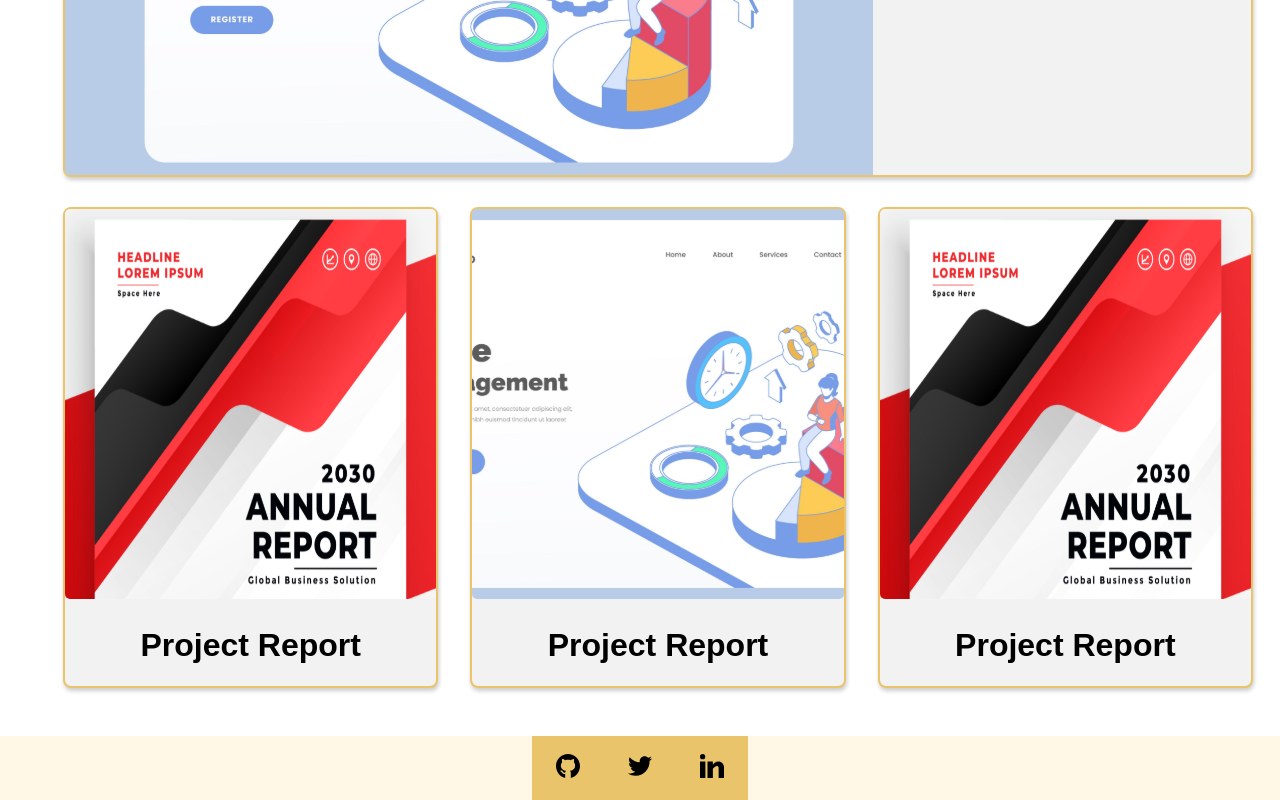
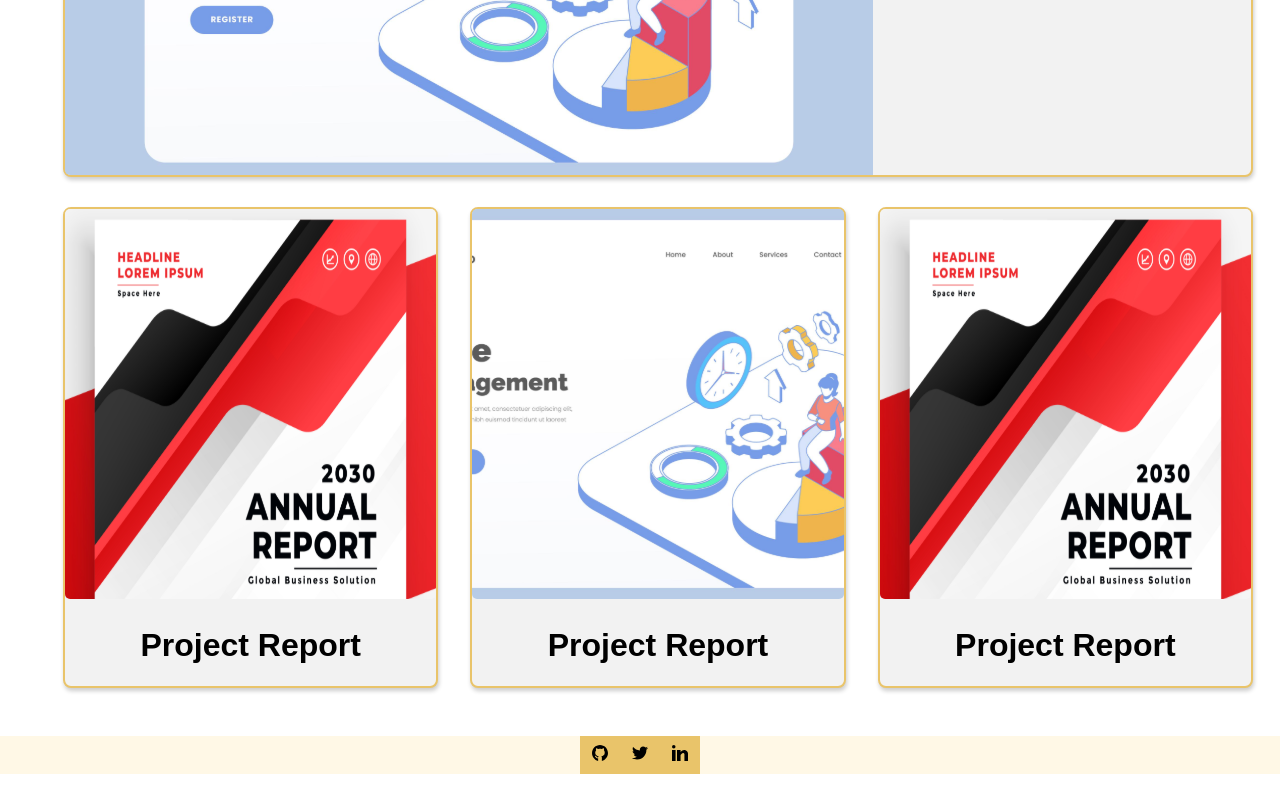
Before and after one commit to rodrigoachilles/portfolio, a Next.js app: page / in a window 1280 px wide. Shown: the part 1254-2054 px from the top of the page. After the commit the page ends 2028 px from the top, so only its background shows below. Built offline with nearby package versions, Linux system fonts and the light colour scheme; a web font is replaced by a local one.

Commit message:
refactor(components): ajustando o layout do projeto e corrigindo pequenos erros
Ajustes pontuais para melhorar a qualidade do código do projeto

```diff
--- a/src/components/commons/Card/index.jsx
+++ b/src/components/commons/Card/index.jsx
@@ -100,10 +100,15 @@ export default function Card({
   );
 }
 
+Card.defaultProps = {
+  description: '',
+  highlighted: false,
+};
+
 Card.propTypes = {
   header: PropTypes.string.isRequired,
-  description: PropTypes.string.isRequired,
+  description: PropTypes.string,
   // eslint-disable-next-line react/forbid-prop-types
   image: PropTypes.object.isRequired,
-  highlighted: PropTypes.bool.isRequired,
+  highlighted: PropTypes.bool,
 };
--- a/src/components/commons/Footer/index.jsx
+++ b/src/components/commons/Footer/index.jsx
@@ -11,21 +11,11 @@ const FooterWrapper = styled.footer`
   background: ${({ theme }) => theme.colors.secondary.main.color};
 `;
 
-// const FooterIconWrapper = styled.div`
-//   display:flex;
-//   flex:1;
-//   flex-wrap:wrap;
-//   flex-flow: center;
-//   flex-direction:row;
-//   justify-content:center;
-//   background: ${({ theme }) => theme.colors.primary.main.color};
-// `;
-
 const FooterIcon = styled.div`
-  padding-top: 18px;
-  padding-right: 24px;
-  padding-bottom: 18px;
-  padding-left: 24px;
+  padding-top: 9px;
+  padding-right: 12px;
+  padding-bottom: 9px;
+  padding-left: 12px;
   background-color: ${({ theme }) => theme.colors.primary.main.color};
 `;
 
@@ -39,8 +29,8 @@ export default function Footer(props) {
           <img
             alt="github"
             src="images/github.svg"
-            width="24px"
-            height="24px"
+            width="16px"
+            height="16px"
           />
         </a>
       </FooterIcon>
@@ -50,8 +40,8 @@ export default function Footer(props) {
           <img
             alt="twitter"
             src="images/twitter.svg"
-            width="24px"
-            height="24px"
+            width="16px"
+            height="16px"
           />
         </a>
       </FooterIcon>
@@ -61,8 +51,8 @@ export default function Footer(props) {
           <img
             alt="linkedin"
             src="images/linkedin.svg"
-            width="24px"
-            height="24px"
+            width="16px"
+            height="16px"
           />
         </a>
       </FooterIcon>
--- a/src/components/commons/Projects/index.jsx
+++ b/src/components/commons/Projects/index.jsx
@@ -17,6 +17,7 @@ const ProjectWrapper = styled.main`
 export default function Projects() {
   const myProjects = [
     {
+      id: '1',
       header: 'Project Report',
       image: {
         url: 'images/project1.svg',
@@ -26,6 +27,7 @@ export default function Projects() {
       highlighted: true,
     },
     {
+      id: '2',
       header: 'Project Report',
       image: {
         url: 'images/project2.svg',
@@ -33,6 +35,7 @@ export default function Projects() {
       },
     },
     {
+      id: '3',
       header: 'Project Report',
       image: {
         url: 'images/project1.svg',
@@ -40,6 +43,7 @@ export default function Projects() {
       },
     },
     {
+      id: '4',
       header: 'Project Report',
       image: {
         url: 'images/project2.svg',
@@ -56,7 +60,7 @@ export default function Projects() {
           {myProjects.map((project) => (
             <Grid.Col
               value={{ xs: 12, md: 5, lg: project.highlighted ? 12 : 4 }}
-              order={project.highlighted}
+              key={project.id}
             >
               <Card
                 header={project.header}
--- a/src/pages/_app.jsx
+++ b/src/pages/_app.jsx
@@ -23,6 +23,7 @@ export default function App({ Component, pageProps }) {
 }
 
 App.propTypes = {
-  Component: PropTypes.node.isRequired,
-  pageProps: PropTypes.node.isRequired,
+  Component: PropTypes.func.isRequired,
+  // eslint-disable-next-line react/forbid-prop-types
+  pageProps: PropTypes.object.isRequired,
 };
```
Also changed, not shown: package.json (+6 -5 lines), src/components/foundation/layout/Box/index.jsx (added, +16 -0 lines), 1 other file (tests, documents, lock files or other folders).
